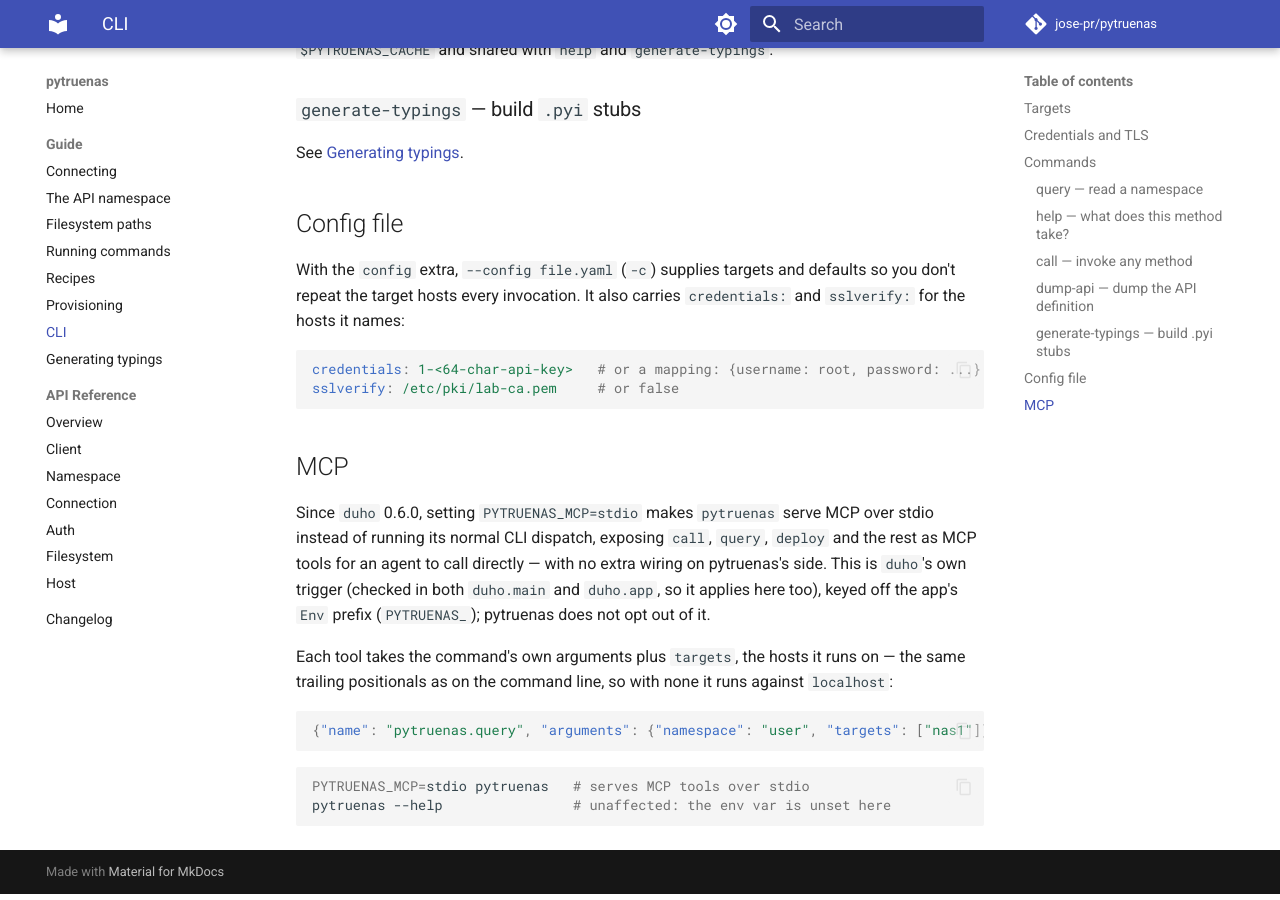
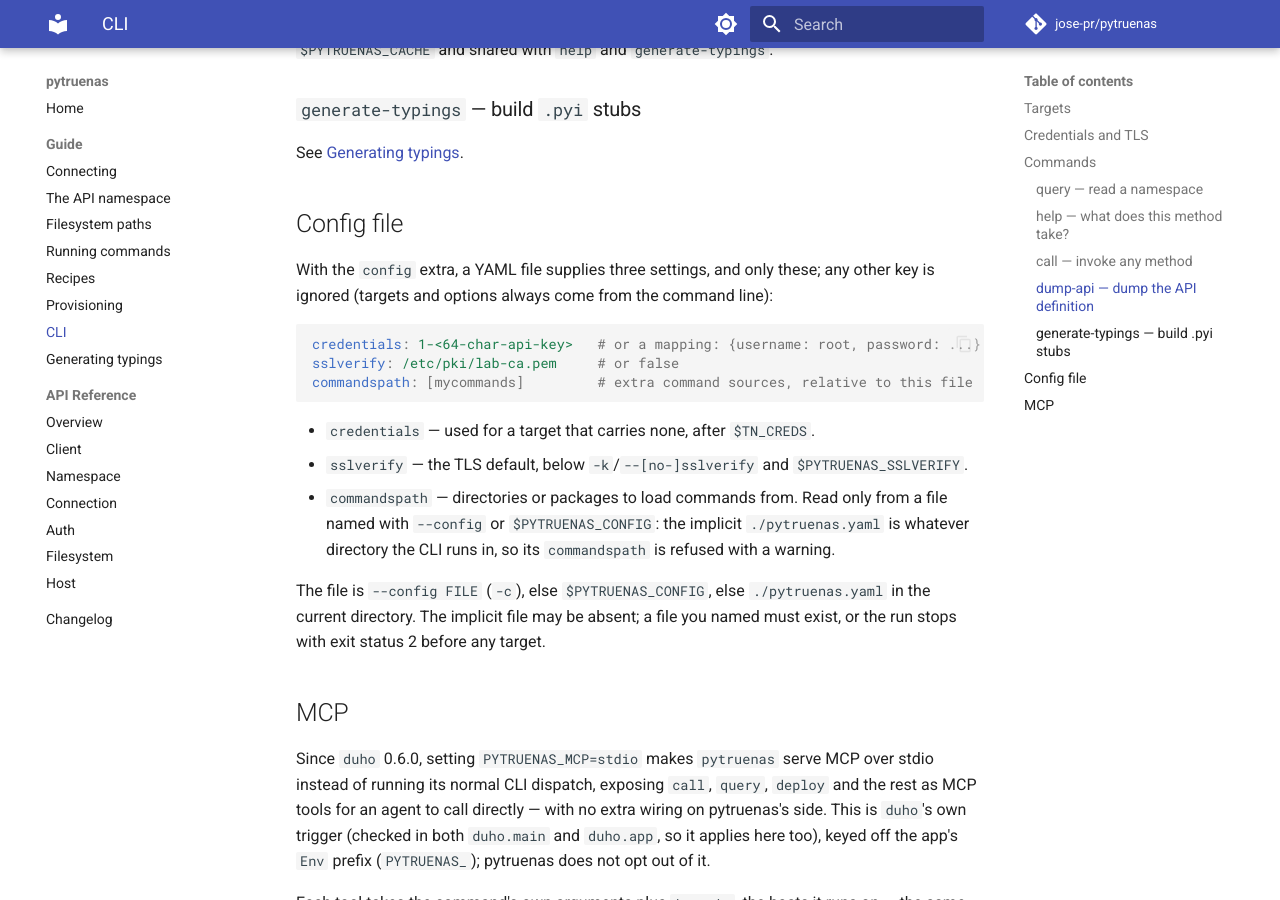
Before and after one commit to jose-pr/pytruenas, an MkDocs documentation site: the page built from docs/guide/cli.md, in a window 1280 px wide and 900 px high, scrolled down 3050 px. Built offline with MkDocs 1.6.1 and Material for MkDocs 9.7.7, drawn with Linux system fonts in a browser that asks for light colours; comment, search, counter and statistics services are not loaded.

Commit message:
docs: the config file, main() and the RunPath example match the code
- The CLI guide said a config file "supplies targets and defaults"; the
  CLI reads three keys from it -- credentials, sslverify, commandspath --
  and ignores the rest. It now says so, where the file is looked for, that
  an implicit ./pytruenas.yaml cannot name command sources, and that a
  named file must exist.
- The API header gave main() as (name, argv) without args/root, told
  command authors to add Meta(action='append', nargs=None) to a list
  option (unneeded since duho 0.5.0), and named $PYTRUENAS_CFG as the
  config default ahead of $PYTRUENAS_CONFIG. It also now documents the
  per-target --logto isolation, the config keys, and the version= keyword
  of apicache.services/service_methods.
- The health RunPath example described default_init as building a client
  from cmd.sslverify (it calls cmd._client_), and its first step tested
  args.sslverify, which is None unless the flag is given, so its "TLS
  verification is on" line never logged when verification was on.

````diff
--- a/docs/guide/cli.md
+++ b/docs/guide/cli.md
@@ -158,14 +158,28 @@
 
 ## Config file
 
-With the `config` extra, `--config file.yaml` (`-c`) supplies targets and
-defaults so you don't repeat the target hosts every invocation. It also
-carries `credentials:` and `sslverify:` for the hosts it names:
+With the `config` extra, a YAML file supplies three settings, and only these;
+any other key is ignored (targets and options always come from the command
+line):
 
 ```yaml
 credentials: 1-<64-char-api-key>   # or a mapping: {username: root, password: ...}
 sslverify: /etc/pki/lab-ca.pem     # or false
+commandspath: [mycommands]         # extra command sources, relative to this file
 ```
+
+- `credentials` — used for a target that carries none, after `$TN_CREDS`.
+- `sslverify` — the TLS default, below `-k`/`--[no-]sslverify` and
+  `$PYTRUENAS_SSLVERIFY`.
+- `commandspath` — directories or packages to load commands from. Read only
+  from a file named with `--config` or `$PYTRUENAS_CONFIG`: the implicit
+  `./pytruenas.yaml` is whatever directory the CLI runs in, so its
+  `commandspath` is refused with a warning.
+
+The file is `--config FILE` (`-c`), else `$PYTRUENAS_CONFIG`, else
+`./pytruenas.yaml` in the current directory. The implicit file may be absent; a
+file you named must exist, or the run stops with exit status 2 before any
+target.
 
 ## MCP
 
````
Also changed, not shown: src/pytruenas/AGENTS.md (+32 -17 lines), 2 other files.
